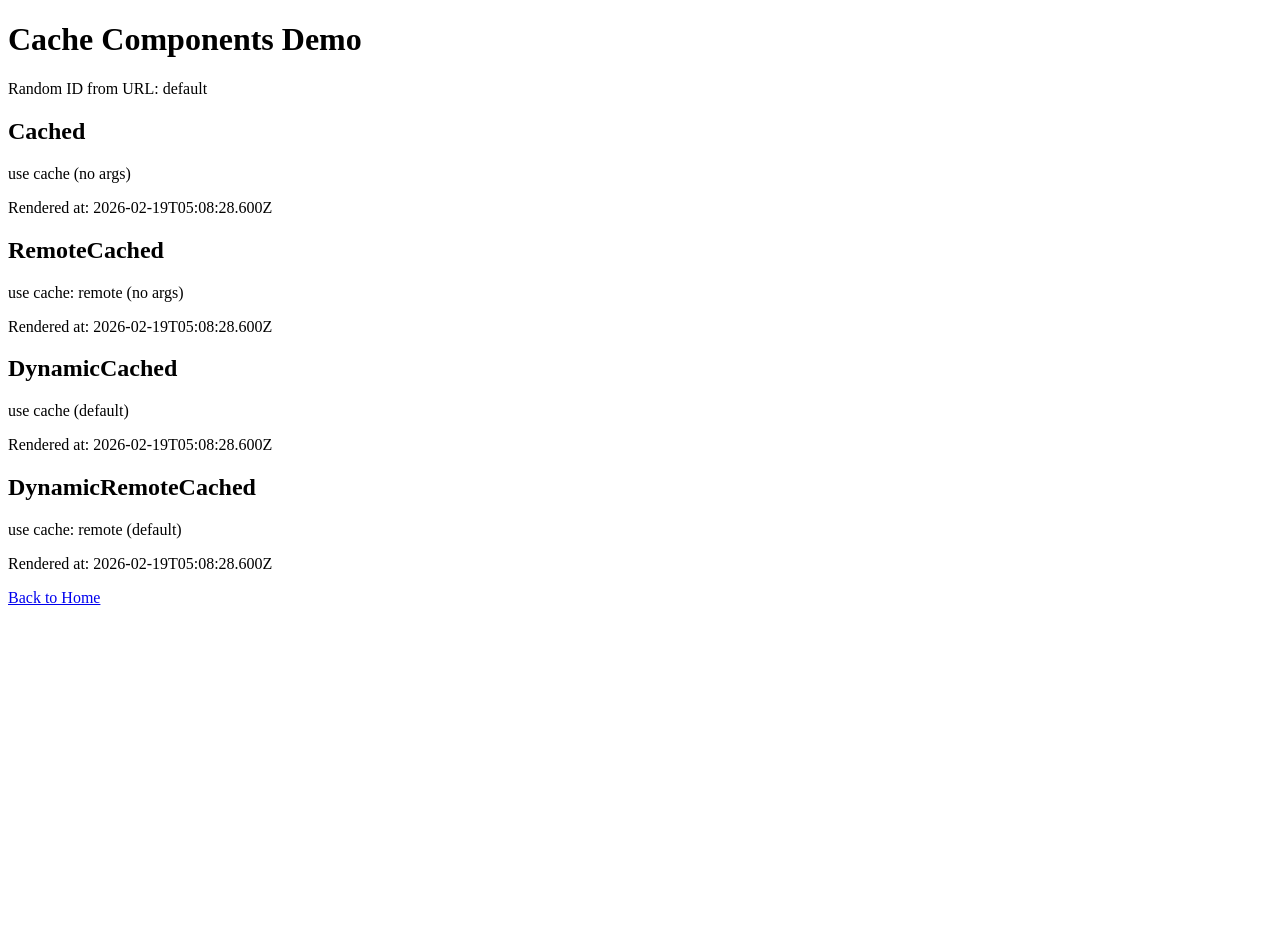
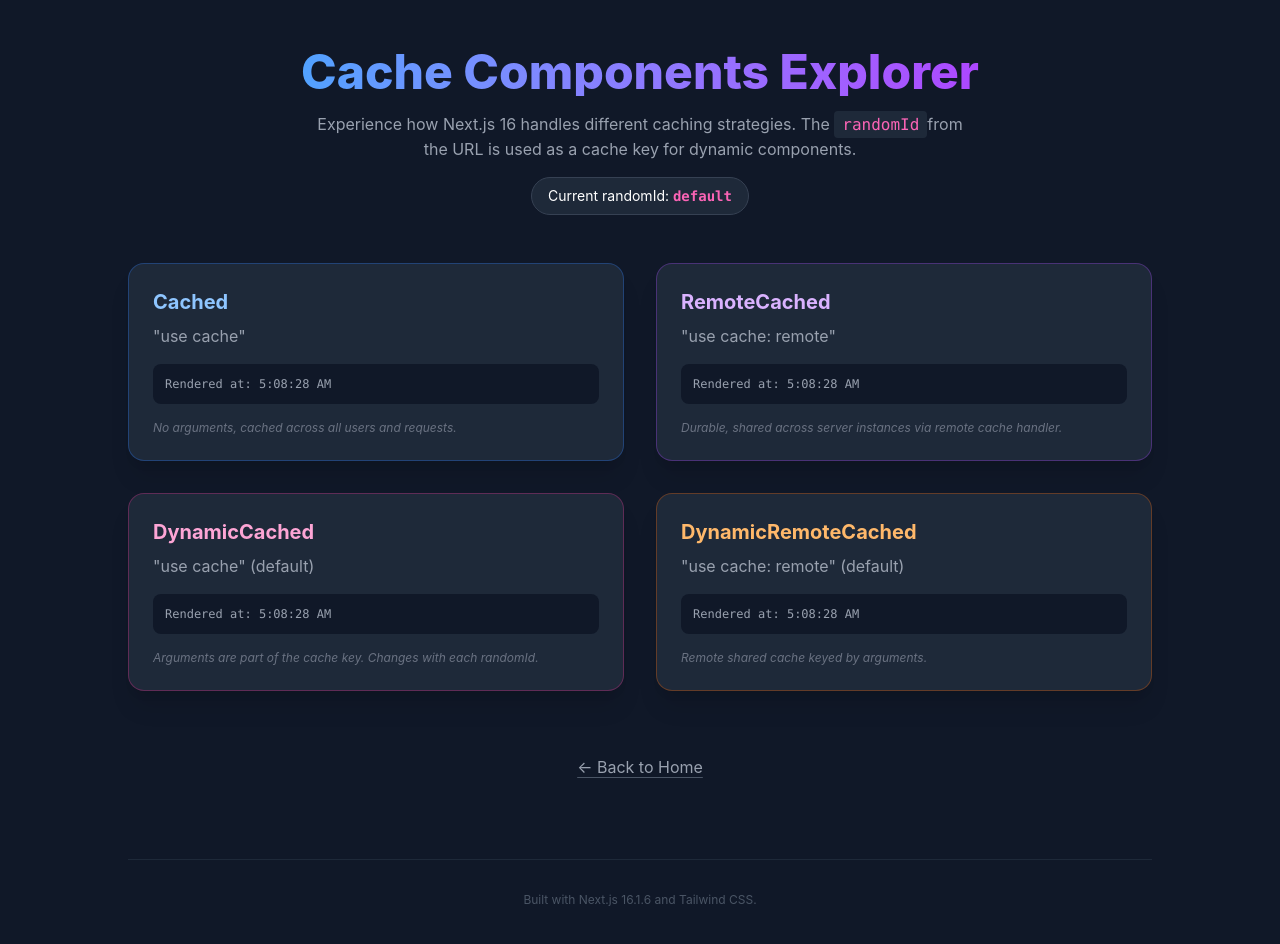
Before and after one commit to AkifumiSato/nextjs-cache-components-demo, a Next.js app: page /cache in a window 1280 px wide. Shown: the top 944 px of the page. Before the commit the page ends 800 px from the top, so only its background shows below. Built offline with nearby package versions, Linux system fonts and the light colour scheme.

Commit message:
feat: page design

```diff
--- a/app/cache/page.tsx
+++ b/app/cache/page.tsx
@@ -1,3 +1,4 @@
+import Link from "next/link";
 import { Suspense } from "react";
 
 // Components with different cache directives
@@ -5,10 +6,15 @@ import { Suspense } from "react";
 async function Cached() {
   "use cache";
   return (
-    <div className="p-4 border rounded">
-      <h2 className="font-bold">Cached</h2>
-      <p>use cache (no args)</p>
-      <p className="text-sm text-gray-500">Rendered at: {new Date().toISOString()}</p>
+    <div className="p-6 bg-gray-800 rounded-2xl shadow-xl border border-blue-500/30 hover:border-blue-400 transition-all duration-300">
+      <h2 className="text-xl font-bold mb-2 text-blue-300">Cached</h2>
+      <p className="text-gray-400 mb-4">"use cache"</p>
+      <div className="text-xs font-mono bg-gray-900 p-3 rounded-lg text-gray-400">
+        Rendered at: {new Date().toLocaleTimeString()}
+      </div>
+      <p className="mt-4 text-xs text-gray-500 italic">
+        No arguments, cached across all users and requests.
+      </p>
     </div>
   );
 }
@@ -16,34 +22,49 @@ async function Cached() {
 async function RemoteCached() {
   "use cache: remote";
   return (
-    <div className="p-4 border rounded">
-      <h2 className="font-bold">RemoteCached</h2>
-      <p>use cache: remote (no args)</p>
-      <p className="text-sm text-gray-500">Rendered at: {new Date().toISOString()}</p>
+    <div className="p-6 bg-gray-800 rounded-2xl shadow-xl border border-purple-500/30 hover:border-purple-400 transition-all duration-300">
+      <h2 className="text-xl font-bold mb-2 text-purple-300">RemoteCached</h2>
+      <p className="text-gray-400 mb-4">"use cache: remote"</p>
+      <div className="text-xs font-mono bg-gray-900 p-3 rounded-lg text-gray-400">
+        Rendered at: {new Date().toLocaleTimeString()}
+      </div>
+      <p className="mt-4 text-xs text-gray-500 italic">
+        Durable, shared across server instances via remote cache handler.
+      </p>
     </div>
   );
 }
 
 async function DynamicCached({ randomId }: { randomId: string }) {
   "use cache";
-  // randomId is part of the cache key because it's an argument to the cached function scope
   return (
-    <div className="p-4 border rounded">
-      <h2 className="font-bold">DynamicCached</h2>
-      <p>use cache ({randomId})</p>
-      <p className="text-sm text-gray-500">Rendered at: {new Date().toISOString()}</p>
+    <div className="p-6 bg-gray-800 rounded-2xl shadow-xl border border-pink-500/30 hover:border-pink-400 transition-all duration-300">
+      <h2 className="text-xl font-bold mb-2 text-pink-300">DynamicCached</h2>
+      <p className="text-gray-400 mb-4">"use cache" ({randomId})</p>
+      <div className="text-xs font-mono bg-gray-900 p-3 rounded-lg text-gray-400">
+        Rendered at: {new Date().toLocaleTimeString()}
+      </div>
+      <p className="mt-4 text-xs text-gray-500 italic">
+        Arguments are part of the cache key. Changes with each randomId.
+      </p>
     </div>
   );
 }
 
 async function DynamicRemoteCached({ randomId }: { randomId: string }) {
   "use cache: remote";
-  // randomId is part of the cache key because it's an argument to the cached function scope
   return (
-    <div className="p-4 border rounded">
-      <h2 className="font-bold">DynamicRemoteCached</h2>
-      <p>use cache: remote ({randomId})</p>
-      <p className="text-sm text-gray-500">Rendered at: {new Date().toISOString()}</p>
+    <div className="p-6 bg-gray-800 rounded-2xl shadow-xl border border-orange-500/30 hover:border-orange-400 transition-all duration-300">
+      <h2 className="text-xl font-bold mb-2 text-orange-300">
+        DynamicRemoteCached
+      </h2>
+      <p className="text-gray-400 mb-4">"use cache: remote" ({randomId})</p>
+      <div className="text-xs font-mono bg-gray-900 p-3 rounded-lg text-gray-400">
+        Rendered at: {new Date().toLocaleTimeString()}
+      </div>
+      <p className="mt-4 text-xs text-gray-500 italic">
+        Remote shared cache keyed by arguments.
+      </p>
     </div>
   );
 }
@@ -56,31 +77,64 @@ export default async function CacheDemoPage({
   const { randomId = "default" } = await searchParams;
 
   return (
-    <div className="p-8 space-y-6">
-      <h1 className="text-2xl font-bold">Cache Components Demo</h1>
-      <p>Random ID from URL: <span className="font-mono bg-gray-100 p-1">{randomId}</span></p>
+    <div className="min-h-screen bg-gray-900 text-white p-8 md:p-12 font-sans flex flex-col items-center">
+      <header className="mb-12 text-center">
+        <h1 className="text-4xl md:text-5xl font-extrabold mb-4 bg-clip-text text-transparent bg-gradient-to-r from-blue-400 via-purple-500 to-pink-500 animate-gradient-x">
+          Cache Components Explorer
+        </h1>
+        <p className="text-gray-400 max-w-2xl mx-auto">
+          Experience how Next.js 16 handles different caching strategies. The{" "}
+          <span className="font-mono bg-gray-800 px-2 py-1 rounded text-pink-400">
+            randomId
+          </span>
+          from the URL is used as a cache key for dynamic components.
+        </p>
+        <div className="mt-4 inline-block bg-gray-800 px-4 py-2 rounded-full border border-gray-700 text-sm">
+          Current randomId:{" "}
+          <span className="font-mono text-pink-400 font-bold">{randomId}</span>
+        </div>
+      </header>
 
-      <div className="grid grid-cols-1 md:grid-cols-2 gap-4">
-        <Suspense fallback={<div>Loading Cached...</div>}>
+      <div className="grid grid-cols-1 md:grid-cols-2 lg:grid-cols-2 gap-8 max-w-5xl w-full">
+        <Suspense fallback={<Skeleton />}>
           <Cached />
         </Suspense>
 
-        <Suspense fallback={<div>Loading RemoteCached...</div>}>
+        <Suspense fallback={<Skeleton />}>
           <RemoteCached />
         </Suspense>
 
-        <Suspense fallback={<div>Loading DynamicCached...</div>}>
+        <Suspense fallback={<Skeleton />}>
           <DynamicCached randomId={randomId} />
         </Suspense>
 
-        <Suspense fallback={<div>Loading DynamicRemoteCached...</div>}>
+        <Suspense fallback={<Skeleton />}>
           <DynamicRemoteCached randomId={randomId} />
         </Suspense>
       </div>
 
-      <div className="mt-8">
-        <a href="/" className="text-blue-500 underline">Back to Home</a>
+      <div className="mt-16 text-center">
+        <Link
+          href="/"
+          className="text-gray-400 hover:text-white transition-colors duration-200 underline underline-offset-4 decoration-gray-600 hover:decoration-white"
+        >
+          ← Back to Home
+        </Link>
       </div>
+
+      <footer className="mt-20 text-gray-600 text-xs text-center border-t border-gray-800 pt-8 w-full max-w-5xl">
+        Built with Next.js 16.1.6 and Tailwind CSS.
+      </footer>
     </div>
   );
 }
+
+function Skeleton() {
+  return (
+    <div className="p-6 bg-gray-800 rounded-2xl shadow-xl border border-gray-700 animate-pulse">
+      <div className="h-6 w-1/3 bg-gray-700 rounded mb-4" />
+      <div className="h-4 w-1/2 bg-gray-700 rounded mb-4" />
+      <div className="h-12 w-full bg-gray-900 rounded-lg" />
+    </div>
+  );
+}
--- /dev/null
+++ b/app/globals.css
@@ -0,0 +1,28 @@
+@import "tailwindcss";
+
+:root {
+  --background: #111827;
+  --foreground: #ffffff;
+}
+
+body {
+  background-color: var(--background);
+  color: var(--foreground);
+}
+
+@keyframes gradient-x {
+  0% {
+    background-position: 0% 50%;
+  }
+  50% {
+    background-position: 100% 50%;
+  }
+  100% {
+    background-position: 0% 50%;
+  }
+}
+
+.animate-gradient-x {
+  background-size: 200% 200%;
+  animation: gradient-x 5s ease infinite;
+}
--- a/app/layout.tsx
+++ b/app/layout.tsx
@@ -1,4 +1,6 @@
 "use cache";
+
+import "./globals.css";
 
 export default async function RootLayout({
   children,
--- a/app/loading.tsx
+++ b/app/loading.tsx
@@ -1,6 +1,13 @@
 export default function Loading() {
   return (
-    <div style={{ display: 'flex', justifyContent: 'center', alignItems: 'center', height: '100vh' }}>
+    <div
+      style={{
+        display: "flex",
+        justifyContent: "center",
+        alignItems: "center",
+        height: "100vh",
+      }}
+    >
       <p>Loading...</p>
     </div>
   );
--- a/app/page.tsx
+++ b/app/page.tsx
@@ -5,17 +5,44 @@ export default async function Page({
 }: {
   searchParams: Promise<{ [key: string]: string | string[] | undefined }>;
 }) {
-  // Accessing searchParams makes the page dynamic
   await searchParams;
   const randomId = Math.random().toString(36).substring(2, 11);
   return (
-    <div>
-      <h1>Next.js Cache Components Demo</h1>
-      <ul>
-        <li>
-          <Link href={`/cache?randomId=${randomId}`}>cache demo (randomId: {randomId})</Link>
-        </li>
-      </ul>
+    <div className="min-h-screen bg-gray-900 flex flex-col items-center justify-center p-8 text-white font-sans">
+      <h1 className="text-5xl font-extrabold mb-8 bg-clip-text text-transparent bg-gradient-to-r from-blue-400 via-purple-500 to-pink-500 animate-gradient-x">
+        Next.js Cache Components
+      </h1>
+
+      <div className="bg-gray-800 p-8 rounded-2xl shadow-2xl border border-gray-700 max-w-md w-full">
+        <p className="text-gray-400 mb-6 text-center text-lg">
+          Explore the new caching primitives in Next.js 16.
+        </p>
+
+        <ul className="space-y-4">
+          <li>
+            <Link
+              href={`/cache?randomId=${randomId}`}
+              className="group block p-4 bg-gray-700 hover:bg-gray-600 rounded-xl transition-all duration-200 border border-transparent hover:border-blue-500 shadow-lg"
+            >
+              <div className="flex justify-between items-center">
+                <span className="font-semibold text-blue-300 group-hover:text-blue-200">
+                  Go to Cache Demo
+                </span>
+                <span className="text-xs font-mono bg-gray-900 px-2 py-1 rounded text-gray-400">
+                  ID: {randomId}
+                </span>
+              </div>
+              <p className="text-sm text-gray-400 mt-1">
+                Test different 'use cache' strategies
+              </p>
+            </Link>
+          </li>
+        </ul>
+      </div>
+
+      <footer className="mt-12 text-gray-500 text-sm">
+        Next.js 16.1.6 • Cache Components Enabled
+      </footer>
     </div>
   );
 }
--- a/next.config.ts
+++ b/next.config.ts
@@ -1,4 +1,4 @@
-import type {NextConfig} from "next";
+import type { NextConfig } from "next";
 
 const nextConfig: NextConfig = {
   experimental: {
--- /dev/null
+++ b/postcss.config.mjs
@@ -0,0 +1,6 @@
+const config = {
+  plugins: {
+    "@tailwindcss/postcss": {},
+  },
+};
+export default config;
```
Also changed, not shown: package.json (+10 -5 lines), tsconfig.json (+2 -8 lines), 2 other files (tests, documents, lock files or other folders).
